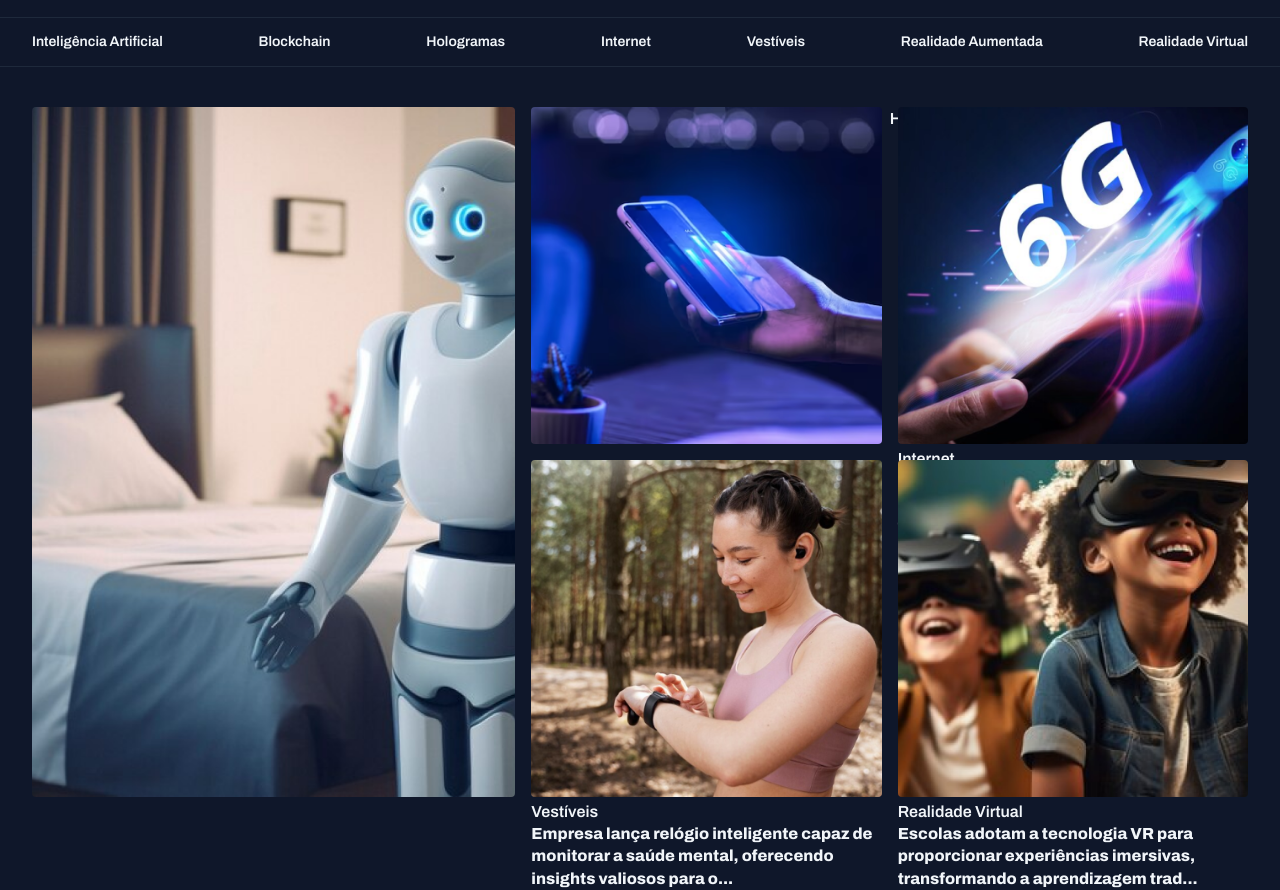
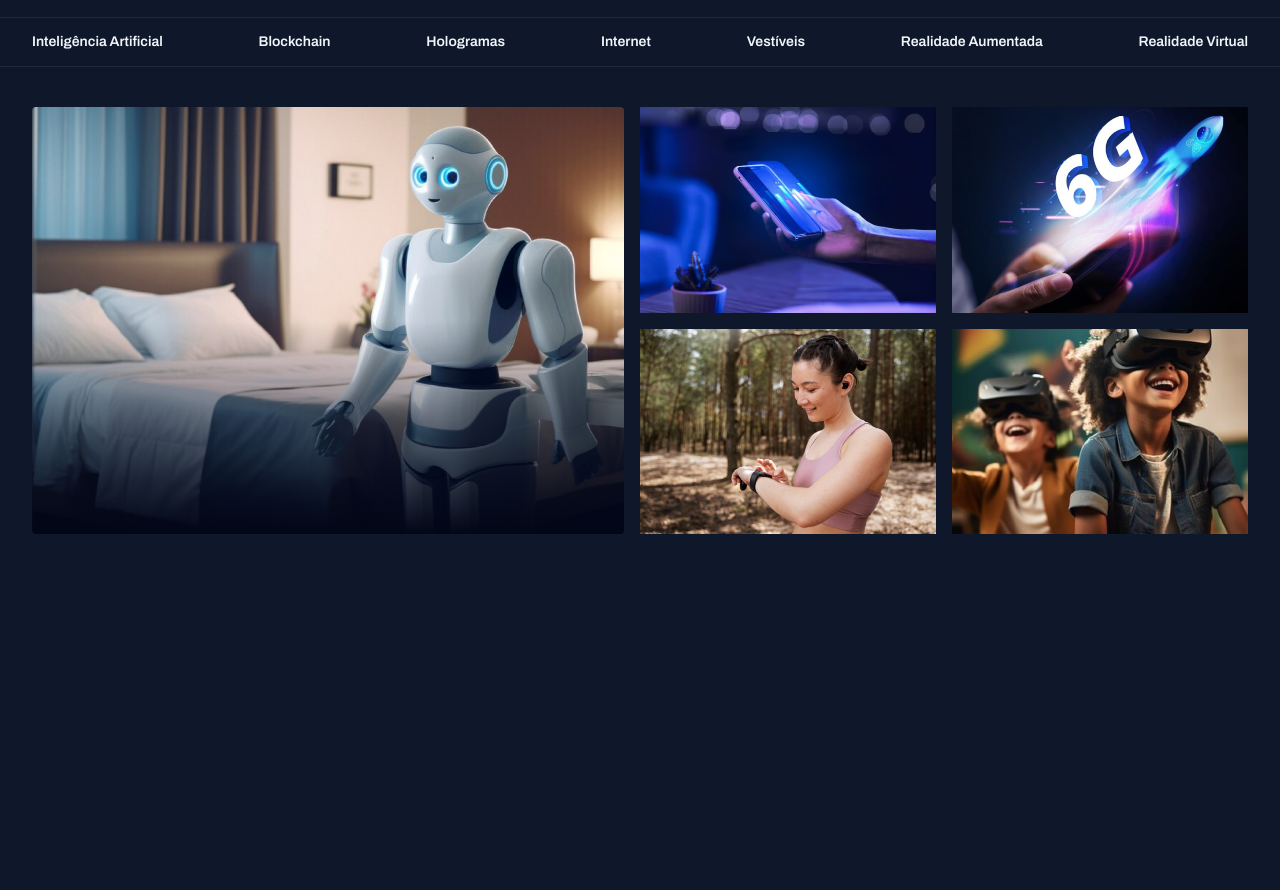
Before and after one commit to giovana-leao/Portl-de-not-cias, a plain HTML site: page index.html in a window 1280 px wide. Shown: the part 47-937 px from the top of the page. After the commit the page ends 800 px from the top, so only its background shows below. Drawn offline with Linux system fonts and the light colour scheme.

Commit message:
ajustando estrutura e estilos da seção featured

```diff
--- a/index.html
+++ b/index.html
@@ -12,7 +12,7 @@
 
 </head>
 <body>
-  <header class="" >
+  <header class="container" >
     <nav id="primary" class=" flex items-center py-base px-base gap-.5">
       <div>
         <img src="assets/icons/List.svg" alt="Ícone de Menu">
@@ -40,44 +40,28 @@
 
 
   <main class="container grid py-base px-base">
-    <section id="featured" class="grid grid-flow-col gap-1" >
-      <div>
+    <section id="featured" class="grid gap-1" >
+      <div class="card">
         <img src="assets/images/Image 01.png" alt="">
       </div>
 
-      <div class="grid grid-cols-2 gap-1">
-        <div class="card">
-          <img src="assets/images/Image 02.png" alt="Novo Smartphone Projetor 3D chega ao mercado, transformando a forma como vemos nossas telas!">
-          <figcaption>
-          <span class="content-tag">Hologramas</span>
-          <h2 class="text-lg">  </h2>
-        </figcaption>
+      <div class="grid gap-1">
+        <div>
+          <img src="assets/images/Image 02.png" alt="Uma mão segura um celular iluminado em azul à noite, em um ambiente escuro pontuado por luzes coloridas desfocadas. A cena transmite uma atmosfera futurista e tecnológica.">
         </div>
-        <figure class="card">
+        <div>
 
           <img src="assets/images/Image 03.png" alt="Tecnologia 6G chega às metrópoles brasileiras, prometendo revolucionar a forma como vivemos e nos comunicamos.">
-            <figcaption>
-          <span class="content-tag">Internet</span>
-          <h2 class="text-lg">Tecnologia 6G chega às metrópoles brasileiras, prometendo revolucionar a forma como vivemos e nos comuni...</h2>
-        </figcaption>
+        </div>
 
-        </figure>
-        <figure class="card">
+        <div>
           <img src="assets/images/Image 04.png" alt="Empresa lança relógio inteligente capaz de monitorar a saúde mental, oferecendo insights valiosos para o bem-estar pessoal.
-  ">
-            <figcaption>
-          <span class="content-tag">Vestíveis</span>
-          <h2 class="text-lg">Empresa lança relógio inteligente capaz de monitorar a saúde mental, oferecendo insights valiosos para o...
-  </h2>
-        </figcaption>
-        </figure>
-        <figure class="card">
+          ">
+        </div>
+        <div>
           <img src="assets/images/Image 05.png" alt="Escolas adotam a tecnologia VR para proporcionar experiências imersivas, transformando a aprendizagem tradicional.">
-            <figcaption>
-          <span class="content-tag">Realidade Virtual</span>
-          <h2 class="text-lg">Escolas adotam a tecnologia VR para proporcionar experiências imersivas, transformando a aprendizagem trad...</h2>
-        </figcaption>
-        </figure>
+        </div>
+
       </div>
     </section>
 
--- a/styles/featured.css
+++ b/styles/featured.css
@@ -1,7 +1,8 @@
 #featured {
-  img{
-    height: 100%;
-    object-fit: cover;
-    border-radius: .25rem;
+
+  grid-auto-flow: column;
+
+  div:nth-child(2) {
+    grid-template-columns: 1fr 1fr;
   }
 }
--- a/styles/index.css
+++ b/styles/index.css
@@ -2,4 +2,4 @@
 @import url(utility.css);
 @import url(header.css);
 @import url(sections.css);
-@import url(featured.css);
+@import url(featured.css) (width>=80rem);
--- a/styles/sections.css
+++ b/styles/sections.css
@@ -0,0 +1,22 @@
+#featured {
+  img{
+    height: 100%;
+    object-fit: cover;
+  }
+
+  .card {
+    border-radius: .25rem;
+    overflow: hidden;
+    position: relative;
+    &::before {
+      content: "";
+      position: absolute;
+      inset: 0;
+      top: 50%;
+      background: linear-gradient(180deg,
+      transparent 0%,
+      #020617 100%
+      )
+    }
+  }
+}
```
